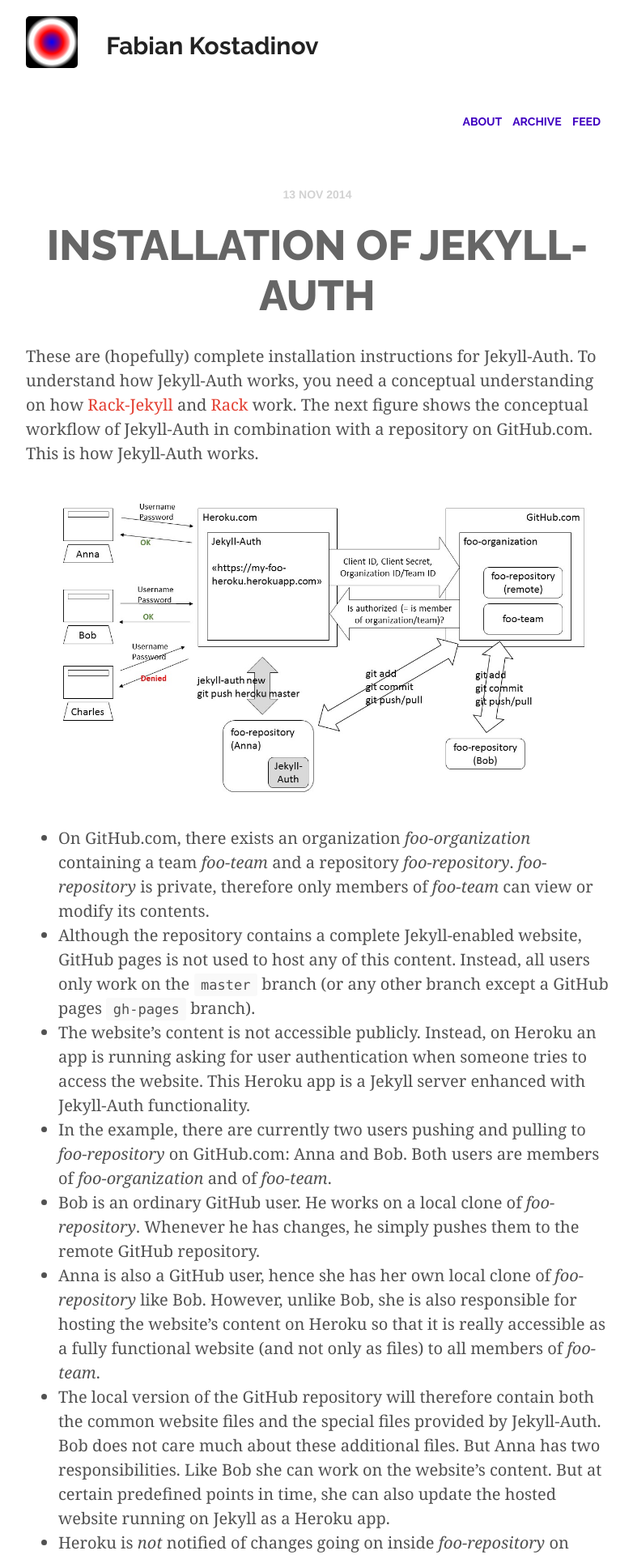
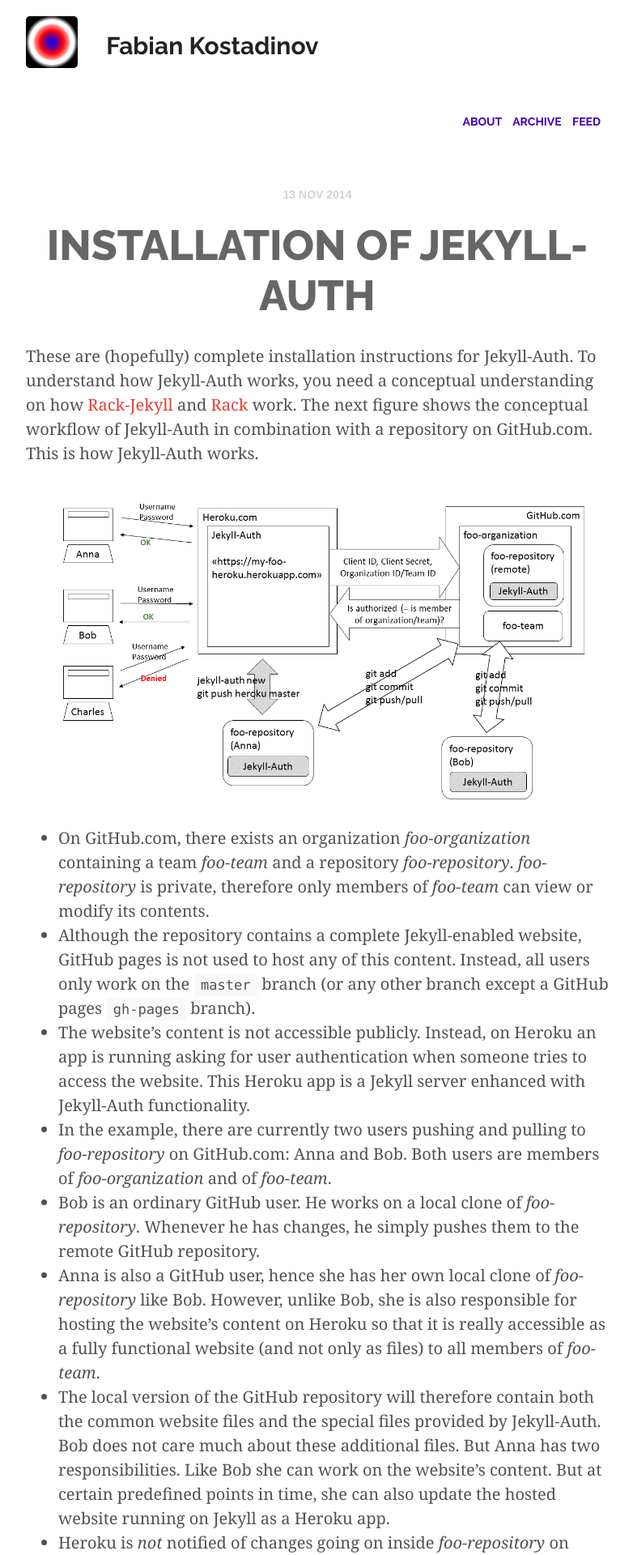
Before and after one commit to fabian-kostadinov/fabian-kostadinov.github.io, a Jekyll site: the page built from _posts/2014-11-13-installation-of-jekyll-auth.md, in a window 1280 px wide. Shown: the top 1920 px of the page at 81% size, without its empty margins (248-1030 px from the left). Built offline with Jekyll 4.4.1, drawn with Linux system fonts in a browser that asks for light colours; nearby versions of some CDN libraries; Markdown is read by kramdown in place of the engine named in the settings; comment, search, counter and statistics services are not loaded.

Commit message:
Updated post

```diff
--- a/_posts/2014-11-13-installation-of-jekyll-auth.md
+++ b/_posts/2014-11-13-installation-of-jekyll-auth.md
@@ -6,7 +6,7 @@
 ---
 These are (hopefully) complete installation instructions for Jekyll-Auth. To understand how Jekyll-Auth works, you need a conceptual understanding on how [Rack-Jekyll](https://github.com/adaoraul/rack-jekyll/) and [Rack](https://github.com/rack/rack) work. The next figure shows the conceptual workflow of Jekyll-Auth in combination with a repository on GitHub.com. This is how Jekyll-Auth works.<!--more-->
 
-![Jekyll-Auth Workflow](/public/img/2014-11-13-jekyll-auth.jpg "Jekyll-Auth Workflow")
+![Jekyll-Auth Workflow](/public/img/2014-11-13-installation-of-jekyll-auth.png "Jekyll-Auth Workflow")
 
 * On GitHub.com, there exists an organization _foo-organization_ containing a team _foo-team_ and a repository _foo-repository_. _foo-repository_ is private, therefore only members of _foo-team_ can view or modify its contents.
 * Although the repository contains a complete Jekyll-enabled website, GitHub pages is not used to host any of this content. Instead, all users only work on the <code>master</code> branch (or any other branch except a GitHub pages <code>gh-pages</code> branch).
```
Also changed, not shown: public/img/2014-11-13-installation-of-jekyll-auth.png (added).
